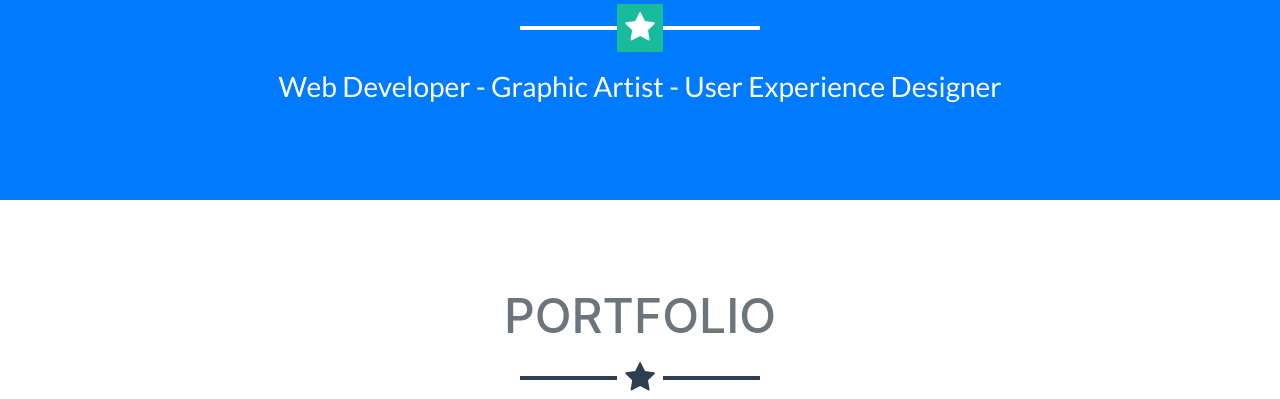
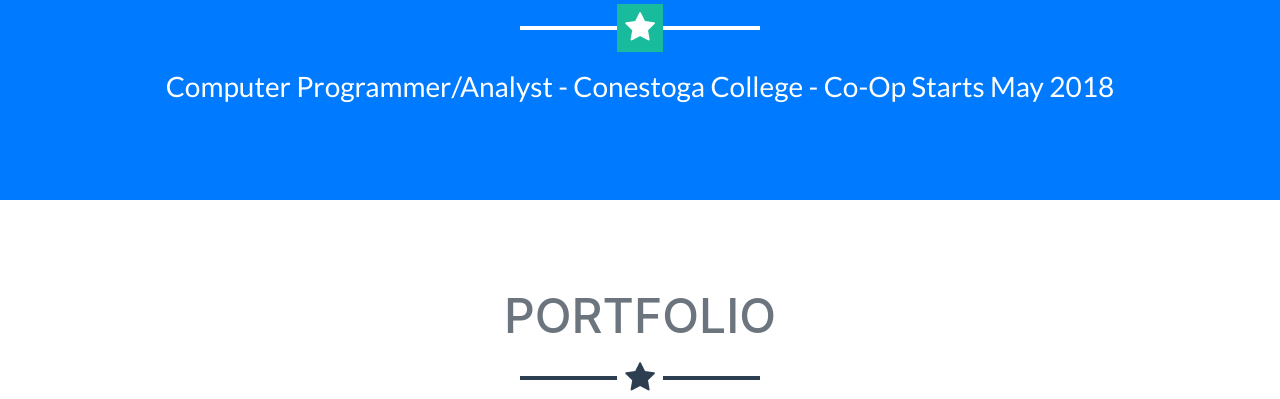
Before and after one commit to iqadhmani/iqadhmani.github.io, a website with bundled scripts: page index.html in a window 1280 px wide. Shown: the part 698-1097 px from the top of the page. Built offline with nearby package versions, Linux system fonts and the light colour scheme.

Commit message:
Update index.html

```diff
--- a/index.html
+++ b/index.html
@@ -58,7 +58,7 @@
         <img class="img-fluid mb-5 d-block mx-auto" style="border-radius: 50%;" src="img/myPhoto.jpg" alt="" width="25%" height="25%">
         <h1 class="text-uppercase mb-0">Ibrahim's Portfolio</h1>
         <hr class="star-light">
-        <h2 class="font-weight-light mb-0">Web Developer - Graphic Artist - User Experience Designer</h2>
+        <h2 class="font-weight-light mb-0">Computer Programmer/Analyst - Conestoga College - Co-Op Starts May 2018</h2>
       </div>
     </header>
 
```
